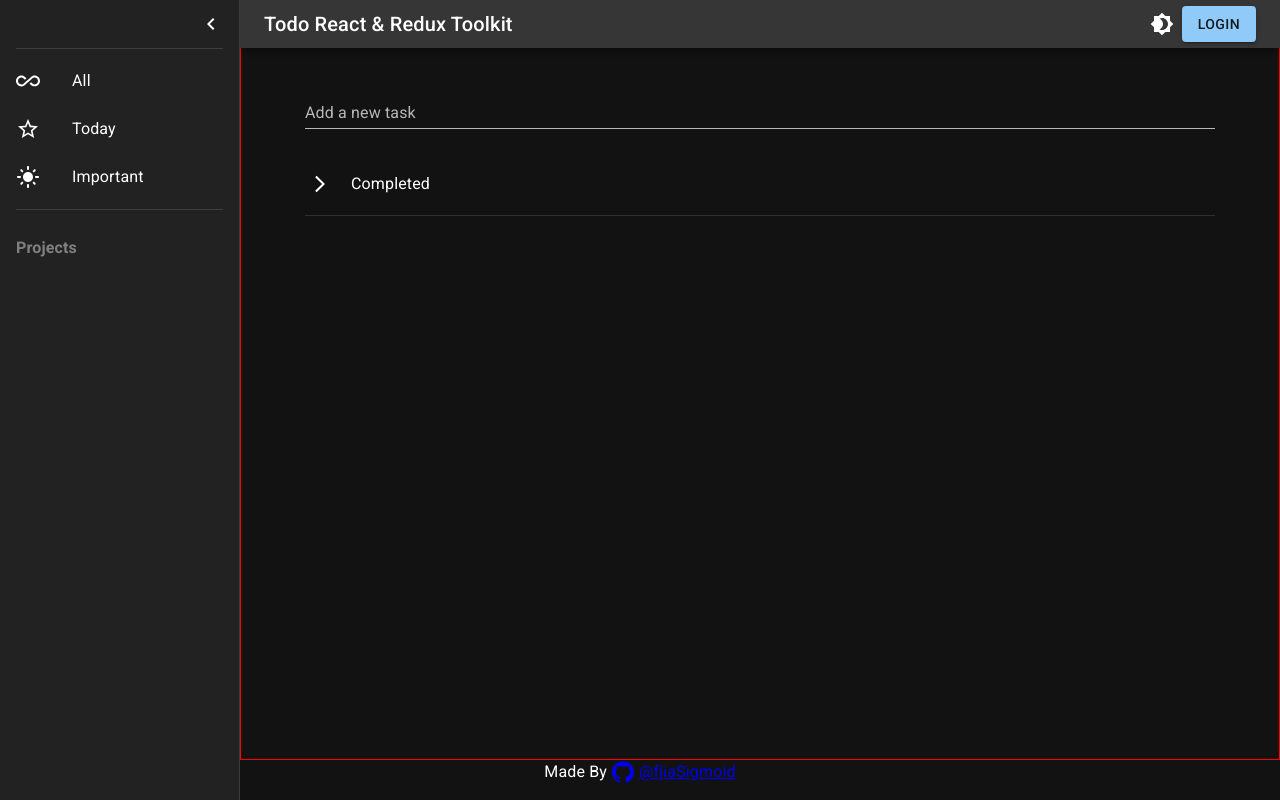
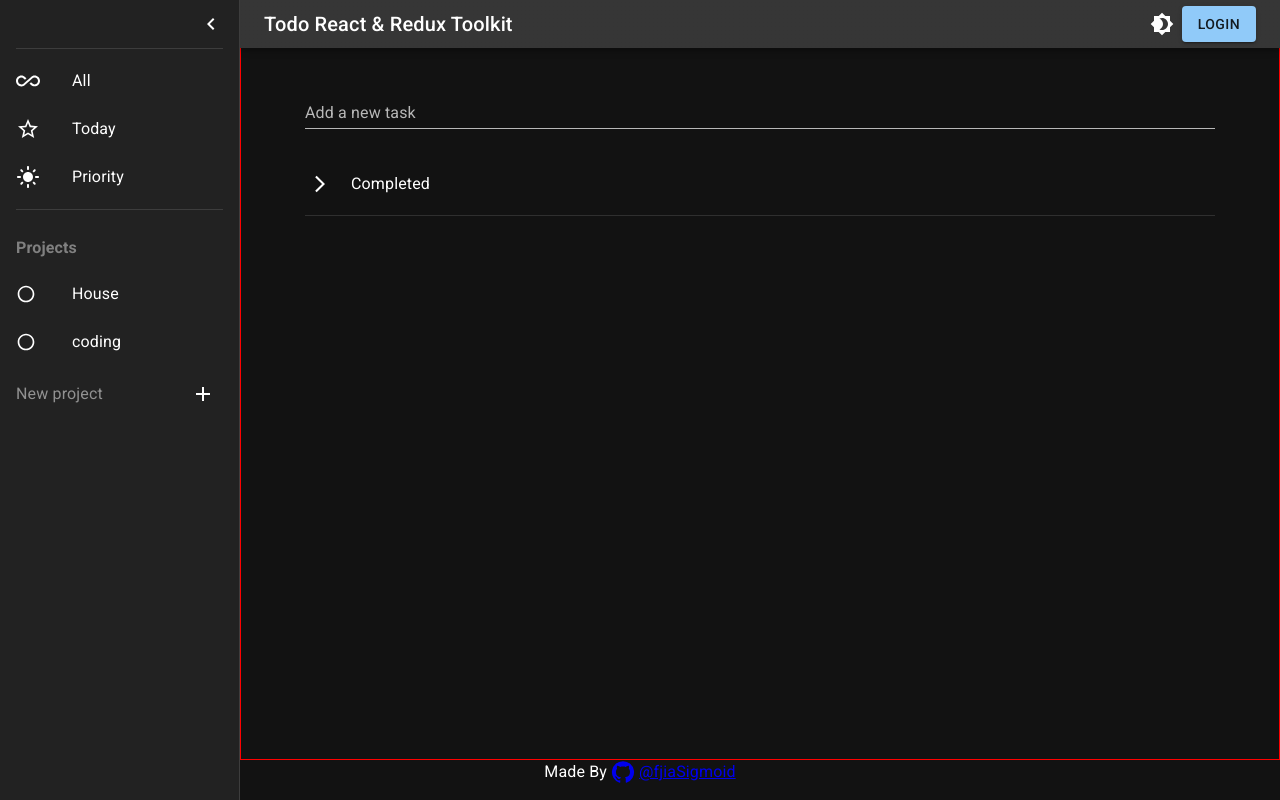
Before and after one commit to mptx1024/task_manager_frontend, a React (Create React App) app: page / in a window 1280 px wide. Both pictures are taken after a click on the button 36 px from the left and 24 px from the top of the page. Built offline with nearby package versions, Linux system fonts and the light colour scheme; no server answers.

Commit message:
sidebar UI and project redux setup

```diff
--- a/src/app/api/apiSlice.js
+++ b/src/app/api/apiSlice.js
@@ -14,8 +14,8 @@
 });
 
 export const apiSlice = createApi({
-    // reducerPath: 'api',
+    reducerPath: 'api',
     baseQuery: baseQuery,
-    tagTypes: ['Todo'],
+    tagTypes: ['Todo', 'Project'],
     endpoints: (builder) => ({}),
 });
--- a/src/components/nav/Sidebar.js
+++ b/src/components/nav/Sidebar.js
@@ -1,5 +1,6 @@
 import { useSelector, useDispatch } from 'react-redux';
 import { toggleSideBar } from '../../features/visual/sideBarSlice';
+import SidebarProjectArea from './SidebarProjectArea';
 
 import { ChevronLeft } from '@mui/icons-material';
 import AllInclusiveIcon from '@mui/icons-material/AllInclusive';
@@ -16,8 +17,6 @@
     IconButton,
     Divider,
     styled,
-    Typography,
-    Box,
 } from '@mui/material';
 
 const DrawerHeader = styled('div')(({ theme }) => ({
@@ -43,7 +42,7 @@
             return <AllInclusiveIcon />;
         } else if (text === 'Today') {
             return <StarBorderIcon />;
-        } else if (text === 'Important') {
+        } else if (text === 'Priority') {
             return <LightModeIcon />;
         }
     };
@@ -70,8 +69,8 @@
             </DrawerHeader>
             <Divider variant='middle' />
             <List>
-                {['All', 'Today', 'Important'].map((text, index) => (
-                    <ListItem key={text} disablePadding>
+                {['All', 'Today', 'Priority'].map((text, index) => (
+                    <ListItem key={index} disablePadding>
                         <ListItemButton>
                             <ListItemIcon>{getIcon(text)}</ListItemIcon>
                             <ListItemText primary={text} />
@@ -80,11 +79,7 @@
                 ))}
             </List>
             <Divider variant='middle' />
-            <Box>
-                <Typography variant='subtitle1' sx={{ ml: 2, mt: 3, fontWeight: 'bold', color: 'grey' }}>
-                    Projects
-                </Typography>
-            </Box>
+            <SidebarProjectArea />
         </Drawer>
     );
 };
--- /dev/null
+++ b/src/components/nav/SidebarProjectArea.js
@@ -0,0 +1,52 @@
+import {
+    Typography,
+    List,
+    ListItem,
+    ListItemButton,
+    ListItemIcon,
+    ListItemText,
+    Input,
+    IconButton,
+} from '@mui/material';
+import CircleOutlinedIcon from '@mui/icons-material/CircleOutlined';
+import AddOutlinedIcon from '@mui/icons-material/AddOutlined';
+
+const SidebarProjectArea = () => {
+    const projectSample = [
+        { title: 'House', _id: '1' },
+        { title: 'coding', _id: '2' },
+    ];
+    return (
+        <>
+            <Typography variant='subtitle1' sx={{ ml: 2, mt: 3, fontWeight: 'bold', color: 'grey' }}>
+                Projects
+            </Typography>
+            <List>
+                {projectSample.map((project) => (
+                    <ListItem key={project._id} disablePadding>
+                        <ListItemButton>
+                            <ListItemIcon>
+                                <CircleOutlinedIcon sx={{ width: 20, height: 20 }} />
+                            </ListItemIcon>
+                            <ListItemText primary={project.title} />
+                        </ListItemButton>
+                    </ListItem>
+                ))}
+
+                <ListItem>
+                    <Input
+                        autoComplete='false'
+                        id='login'
+                        type='text'
+                        placeholder='New project'
+                        disableUnderline={true}
+                    />
+                    <IconButton>
+                        <AddOutlinedIcon />
+                    </IconButton>
+                </ListItem>
+            </List>
+        </>
+    );
+};
+export default SidebarProjectArea;
--- a/src/features/todo/AddTodo.js
+++ b/src/features/todo/AddTodo.js
@@ -1,18 +1,8 @@
 import { Box, TextField } from '@mui/material';
 import React, { useState } from 'react';
 import { useAddTodosMutation } from './todosApiSlice';
-import { selectCurrentUser } from '../auth/authSlice';
-import { useSelector } from 'react-redux';
 
 const AddTodo = () => {
-    const user = useSelector(selectCurrentUser);
-    let uid;
-    if (user?.uid) {
-        uid = user.uid;
-    } else {
-        uid = 0;
-    }
-
     const [addNewTodo, { isLoading }] = useAddTodosMutation();
 
     const [title, setTitle] = useState('');
@@ -22,7 +12,7 @@
     const onAddPostClicked = async () => {
         if (canSave) {
             if (canSave) {
-                await addNewTodo({ title, uid, isCompleted: false });
+                await addNewTodo({ title, isCompleted: false });
                 setTitle('');
             }
             try {
--- a/src/features/todo/CompletedTodoList.js
+++ b/src/features/todo/CompletedTodoList.js
@@ -63,11 +63,11 @@
             {isCompletedPanelOpen ? (
                 <Collapse
                     in={isCompletedPanelOpen}
-                    // timeout={50000}
-                    // easing={{
-                    //     enter: 'cubic-bezier(0, 1.5, .8, 1)',
-                    //     exit: 'cubic-bezier(0, 1.5, .8, 1)',
-                    // }}
+                    timeout={{ enter: 500, exit: 100 }}
+                    easing={{
+                        enter: 'cubic-bezier(0, 1.5, .8, 1)',
+                        exit: 'cubic-bezier(0, 1.5, .8, 1)',
+                    }}
                 >
                     {content}
                 </Collapse>
--- a/src/features/todo/EditTodo.js
+++ b/src/features/todo/EditTodo.js
@@ -4,7 +4,7 @@
 import StyledPaper from '../../components/muiTemplate/StyledPaper';
 import DatePickerButton from '../../components/todo/DatePickerButton';
 
-import { Stack, Box, TextField, Button } from '@mui/material';
+import { Stack, Box, TextField } from '@mui/material';
 import FlagOutlinedIcon from '@mui/icons-material/FlagOutlined';
 const EditTodo = ({ setIsEditing, todo }) => {
     const [updateTodo] = useUpdateTodosMutation();
--- a/src/features/todo/TodoItem.js
+++ b/src/features/todo/TodoItem.js
@@ -9,7 +9,7 @@
 // import StarBorderIcon from '@mui/icons-material/StarBorder';
 import DeleteOutlinedIcon from '@mui/icons-material/DeleteOutlined';
 import RadioButtonUncheckedIcon from '@mui/icons-material/RadioButtonUnchecked';
-import { Box, Checkbox, IconButton, Typography, Collapse } from '@mui/material';
+import { Box, Checkbox, IconButton, Typography, Zoom, Collapse } from '@mui/material';
 
 const TodoItem = ({ todoId }) => {
     const { todo } = useGetTodosQuery(undefined, {
@@ -41,11 +41,7 @@
     return isEditing ? (
         <EditTodo setIsEditing={setIsEditing} todo={todo} />
     ) : (
-        <Collapse
-            in={true}
-            timeout={{ enter: 600, exit: 100 }}
-            easing={{ enter: 'cubic-bezier(0,-1.55,.61,1.58)', exit: 'linear' }}
-        >
+        <Zoom in easing={{ enter: 'linear', exit: 'linear' }}>
             <StyledPaper>
                 <Box sx={{ display: 'flex', alignItems: 'center' }}>
                     <Checkbox
@@ -83,7 +79,7 @@
                     </IconButton>
                 </Box>
             </StyledPaper>
-        </Collapse>
+        </Zoom>
     );
 };
 
--- a/src/features/todo/TodoList.js
+++ b/src/features/todo/TodoList.js
@@ -4,8 +4,8 @@
 import { useEffect, useRef } from 'react';
 import TodoItem from './TodoItem';
 
-import { Collapse, List, Box } from '@mui/material';
-import { TransitionGroup, CSSTransition } from 'react-transition-group';
+import { Collapse, List, Fade } from '@mui/material';
+import { TransitionGroup } from 'react-transition-group';
 export default function TodoList() {
     // Use refetch():
     // const { data: todos, refetch, isLoading, isSuccess, isError, error } = useGetTodosQuery();
@@ -38,25 +38,27 @@
         let openedTodos = [];
         for (let [id, todo] of Object.entries(entities)) {
             if (!todo.completed) {
-                // <Collapse
-                //     unmountOnExit
-                //     key={id}
-                //     in={true}
-                //     timeout={{ enter: 1500, exit: 100 }}
-                //     easing={{ enter: 'cubic-bezier(0,-1.55,.61,1.58)', exit: 'linear' }}
-                // >
-                //     {<TodoItem key={id} todoId={todo._id} />}
-                // </Collapse>
+                openedTodos.push(
+                    <Collapse
+                        unmountOnExit
+                        key={id}
+                        timeout={{ enter: 250, exit: 100 }}
+                        easing={{ enter: 'cubic-bezier(0,-1.55,.61,1.58)', exit: 'linear' }}
+                    >
+                        {<TodoItem key={id} todoId={todo._id} />}
+                    </Collapse>
+                );
 
-                openedTodos.push(<TodoItem key={id} todoId={todo._id} />);
+                // openedTodos.push(<TodoItem key={id} todoId={todo._id} />);
             }
         }
-        content =
-            // <List>
-            //     {openedTodos}
-            //     {/* <TransitionGroup>{openedTodos}</TransitionGroup> */}
-            // </List>
-            openedTodos;
+        content = (
+            <List>
+                {/* {openedTodos} */}
+                <TransitionGroup>{openedTodos}</TransitionGroup>
+            </List>
+        );
+        // openedTodos;
     } else if (isError) {
         // content = <p>{JSON.stringify(error)}</p>;
         // Expect:  {"status":400,"data":{"msg":"No todos found with uid PsijbkDmY0dELRHUJH8WQpl9UDjF"}}
```
Also changed, not shown: src/features/project/ProjectsApiSlice.js (added, +68 -0 lines).
